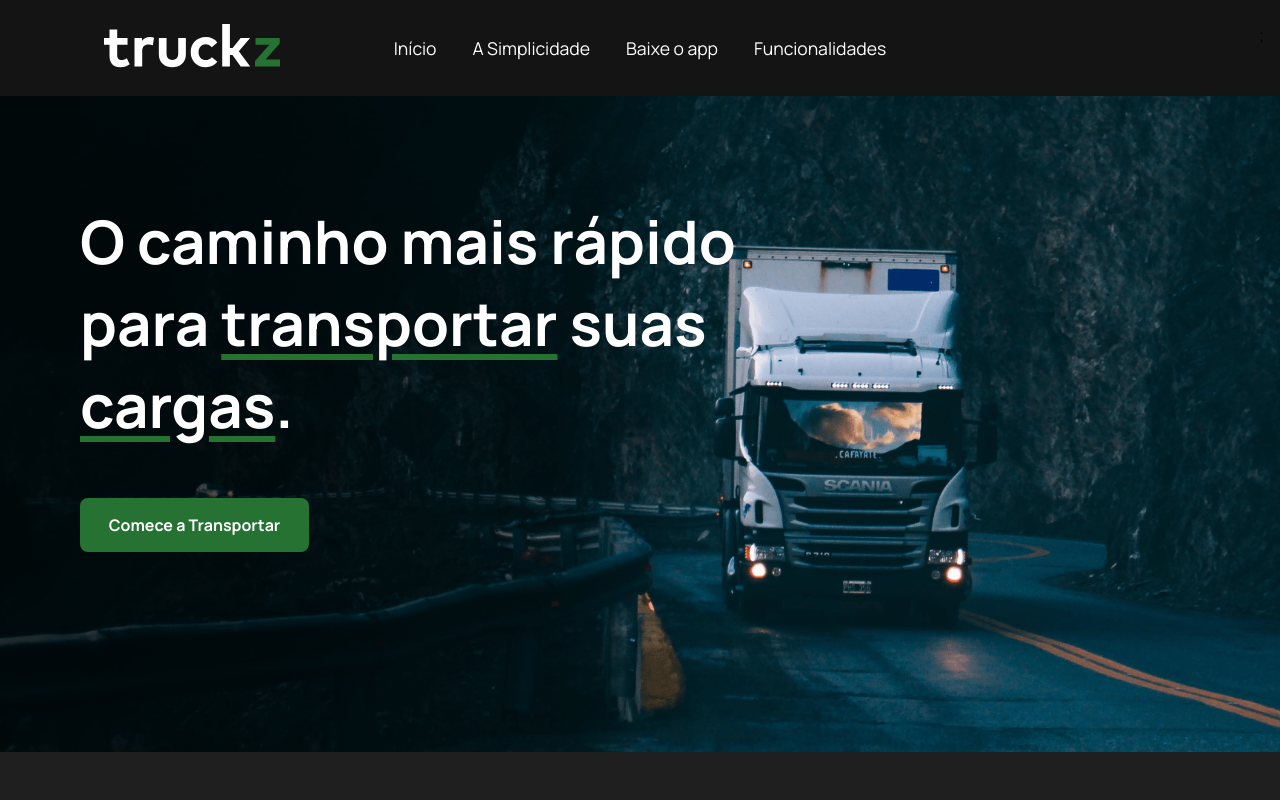
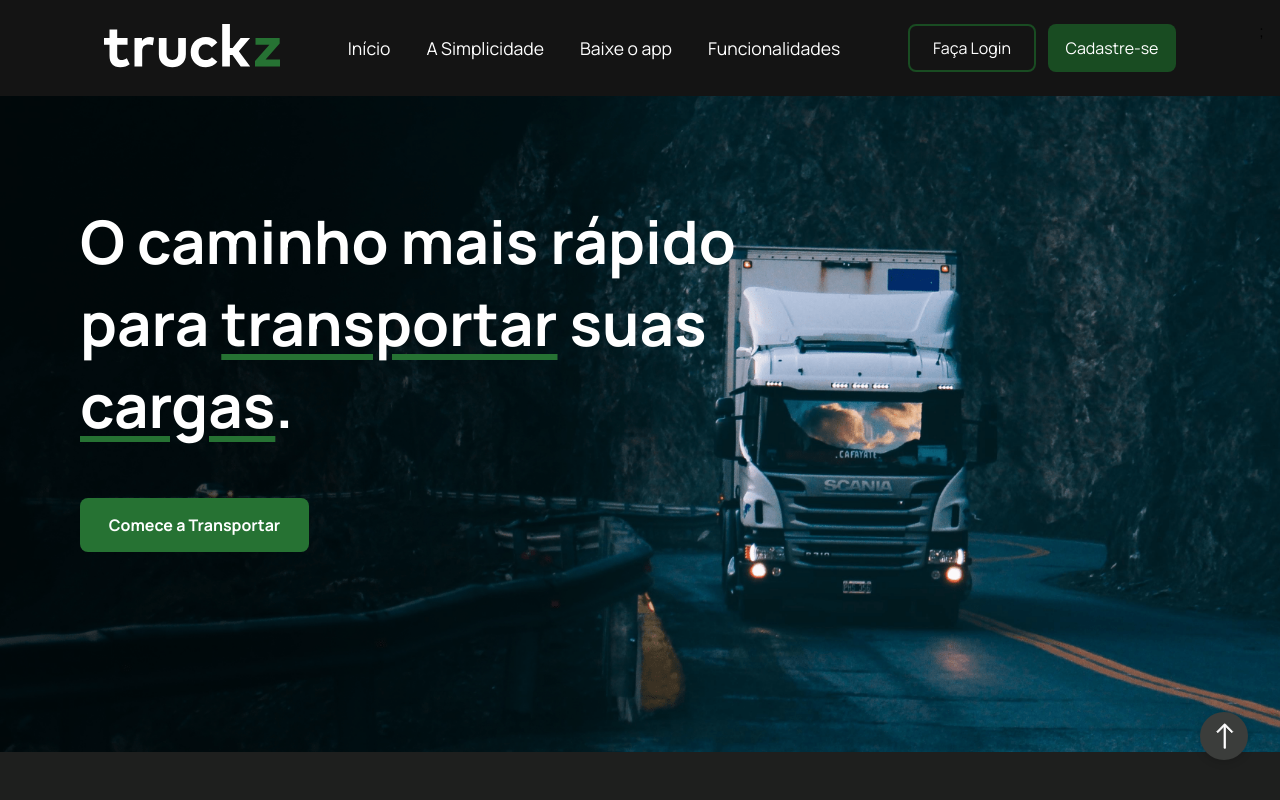
Before and after one commit to coyotetec/truckz-lp, a React (Vite) app: page / in a window 1280 px wide. Shown: the top 800 px of the page. Built offline with nearby package versions, Linux system fonts and the light colour scheme.

Commit message:
fix(Header): adjustments in mobile versions and adds buttons

```diff
--- a/src/components/Burger/style.ts
+++ b/src/components/Burger/style.ts
@@ -3,7 +3,7 @@ import styled from 'styled-components';
 export const Icon = styled.div`
   position: absolute;
   right: 16px;
-  top: 24px;
+  top: 20px;
   z-index: 100;
 `;
 
--- a/src/components/Features/index.tsx
+++ b/src/components/Features/index.tsx
@@ -1,30 +1,19 @@
+import { useInView } from 'react-intersection-observer';
 import { Container, Content, Feature } from './style';
 
 import feature1 from '../../assets/feature1.svg';
 import feature2 from '../../assets/feature2.svg';
 import feature3 from '../../assets/feature3.svg';
-import { useEffect, useState } from 'react';
+import { BackToTopButton } from '../BackToTopButton';
 
 export function Features() {
-  const { innerWidth: width } = window;
-  const [isMobile, setIsMobile] = useState(false);
-
-  useEffect(() => {
-    if (width <= 768) {
-      setIsMobile(true);
-    }
-  }, [width]);
-  console.log(isMobile);
+  const { ref, inView } = useInView();
 
   return (
     <Container id="features">
       <Content>
         <h1>O Melhor do Truckz</h1>
-        <Feature
-          reverse
-          data-aos="zoom-in-up"
-          data-aos-offset={isMobile ? '100' : '100'}
-        >
+        <Feature reverse data-aos="zoom-in-up" data-aos-offset="100">
           <div>
             <h2>Anúncio de cargas</h2>
             <p>
@@ -37,27 +26,20 @@ export function Features() {
             alt="Ilustração de pessoas carregando caixas com localização"
           />
         </Feature>
-        <Feature
-          data-aos="zoom-in-up"
-          data-aos-offset={isMobile ? '100' : '100'}
-        >
+        <Feature data-aos="zoom-in-up" data-aos-offset="100">
           <img
             src={feature2}
             alt="Ilustração de mulher buscando um perfil ideal de motorista"
           />
           <div>
             <h2>Busca de motoristas</h2>
-            <p>
+            <p ref={ref}>
               Encontre motoristas ideais para suas cargas através de critérios
               como distância e avaliações.
             </p>
           </div>
         </Feature>
-        <Feature
-          reverse
-          data-aos="zoom-in-up"
-          data-aos-offset={isMobile ? '100' : '100'}
-        >
+        <Feature reverse data-aos="zoom-in-up" data-aos-offset="100">
           <div>
             <h2>Encontre cargas disponíveis</h2>
             <p>
@@ -67,6 +49,7 @@ export function Features() {
           </div>
           <img src={feature3} alt="Motorista carregando caixas no carro" />
         </Feature>
+        <BackToTopButton onVisible={inView ? '2px' : '96px'} />
       </Content>
     </Container>
   );
--- a/src/components/Header/index.tsx
+++ b/src/components/Header/index.tsx
@@ -1,4 +1,4 @@
-import { Container, Content, Nav } from './style';
+import { Container, Content, Nav, LoginButton, SingUpButton } from './style';
 import { Link } from 'react-scroll';
 
 import logo from '../../assets/logo.svg';
@@ -8,7 +8,7 @@ export function Header() {
   return (
     <Container>
       <Content>
-        <Link to="home" smooth duration={500} className="image">
+        <Link to="home" smooth duration={500} className="image-link">
           <img src={logo} alt="Logo do truckz" />
         </Link>
         <Nav>
@@ -33,6 +33,14 @@ export function Header() {
             </Link>
           </li>
         </Nav>
+        <div className="div-buttons">
+          <Link to="">
+            <LoginButton>Faça Login</LoginButton>
+          </Link>
+          <Link to="">
+            <SingUpButton>Cadastre-se</SingUpButton>
+          </Link>
+        </div>
         <Burger />
       </Content>
     </Container>
--- a/src/components/Header/style.ts
+++ b/src/components/Header/style.ts
@@ -16,17 +16,24 @@ export const Container = styled.header`
 export const Content = styled.div`
   align-items: center;
   display: flex;
+  justify-content: space-between;
   margin: 0 auto;
   max-width: 70rem;
   padding: 0 1.5rem;
   width: 100%;
 
-  .image {
-    z-index: 999;
+  .image-link {
+    z-index: 80;
 
     &:hover {
       cursor: pointer;
     }
+  }
+
+  .div-buttons {
+    display: flex;
+    gap: 0.75rem;
+    z-index: 80;
   }
 
   .hamburger-react {
@@ -39,14 +46,20 @@ export const Content = styled.div`
       z-index: 10;
     }
   }
+
+  @media ${devices.mmd} {
+    .div-buttons {
+      display: none;
+    }
+  }
 `;
 
 export const Nav = styled.nav`
   display: flex;
   gap: 2.25rem;
   justify-content: center;
-  width: 100%;
-  margin-left: -176px;
+  /* width: 100%;
+  margin-left: -176px; */
 
   li {
     list-style: none;
@@ -68,9 +81,54 @@ export const Nav = styled.nav`
   @media ${devices.lg} {
     margin-left: 0;
     justify-content: flex-end;
+
+    li {
+      font-size: 14px;
+    }
   }
 
   @media ${devices.md} {
     display: none;
   }
 `;
+
+export const LoginButton = styled.button`
+  border-radius: 8px;
+  background-color: ${({ theme }) => theme.colors.black[600]};
+  border: none;
+  border: 2px solid ${({ theme }) => theme.colors.primary[600]};
+  outline: none;
+  width: 8rem;
+  height: 3rem;
+
+  @media ${devices.lg} {
+    font-size: 0.875rem;
+    width: 6rem;
+  }
+
+  @media ${devices.sm} {
+    font-size: 0.75rem;
+    height: 2.5rem;
+    width: 5rem;
+  }
+`;
+
+export const SingUpButton = styled.button`
+  border-radius: 8px;
+  background-color: ${({ theme }) => theme.colors.primary[600]};
+  border: none;
+  outline: none;
+  width: 8rem;
+  height: 3rem;
+
+  @media ${devices.lg} {
+    font-size: 14px;
+    width: 6rem;
+  }
+
+  @media ${devices.sm} {
+    font-size: 0.75rem;
+    height: 2.5rem;
+    width: 5rem;
+  }
+`;
--- a/src/components/Hero/style.ts
+++ b/src/components/Hero/style.ts
@@ -35,7 +35,7 @@ export const Container = styled.section`
 
   @media ${devices.md} {
     background-image: url(${bgHeroMobile});
-    background-position: left -24rem center;
+    background-position: center center;
     height: 90vh;
 
     h1 {
@@ -44,7 +44,7 @@ export const Container = styled.section`
   }
 
   @media ${devices.sm} {
-    background-position: left -26rem center;
+    background-position: left -27rem center;
 
     h1 {
       font-size: 2.8rem;
--- a/src/styles/mediaQuerys.ts
+++ b/src/styles/mediaQuerys.ts
@@ -3,6 +3,7 @@ type Breakpoints = {
   xs: string;
   sm: string;
   md: string;
+  mmd: string;
   xmd: string;
   lg: string;
   xl: string;
@@ -14,6 +15,7 @@ const breakpoints: Breakpoints = {
   xs: '400px',
   sm: '540px',
   md: '768px',
+  mmd: '840px',
   xmd: '980px',
   lg: '1024px',
   xl: '1280px',
@@ -24,6 +26,7 @@ export const devices = {
   xs: `(max-width: ${breakpoints.xs})`,
   sm: `(max-width: ${breakpoints.sm})`,
   md: `(max-width: ${breakpoints.md})`,
+  mmd: `(max-width: ${breakpoints.mmd})`,
   xmd: `(max-width: ${breakpoints.xmd})`,
   lg: `(max-width: ${breakpoints.lg})`,
   xl: `(max-width: ${breakpoints.xl})`,
```
